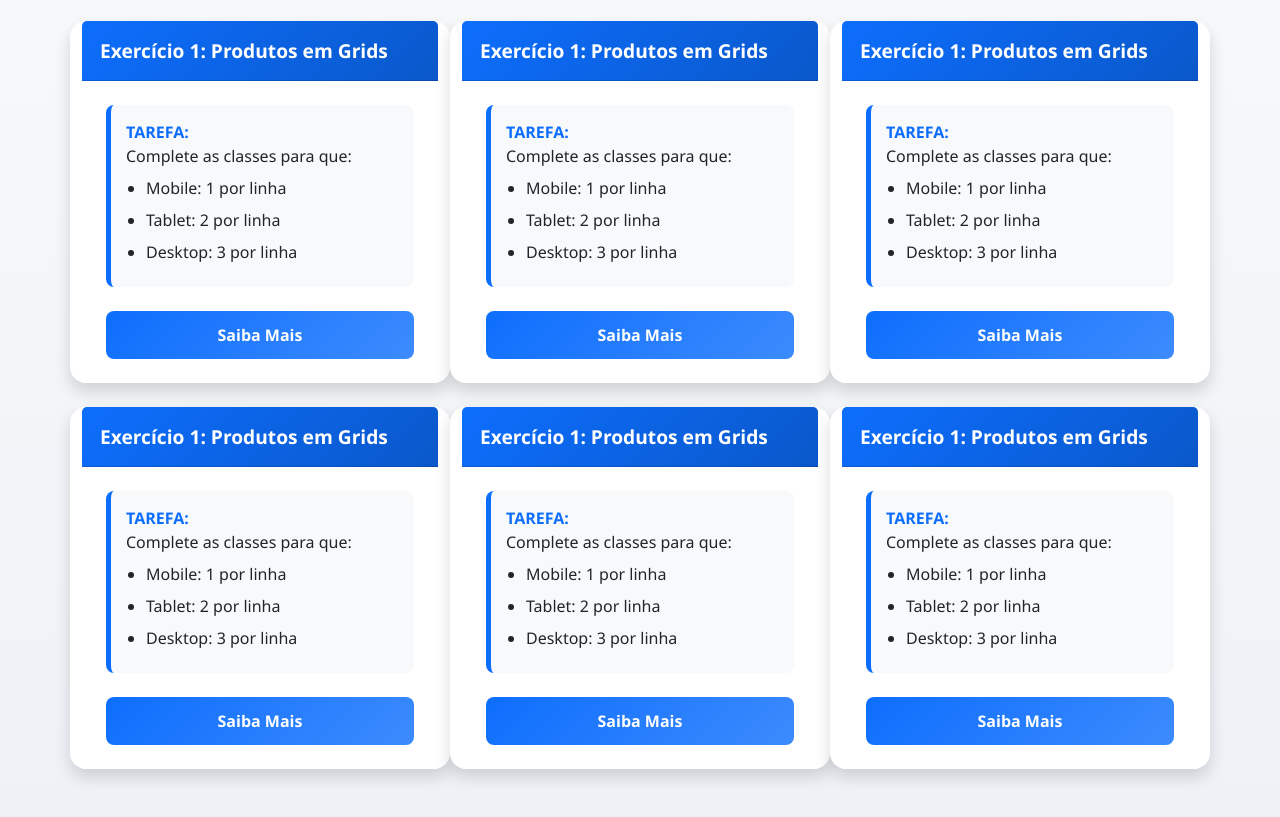
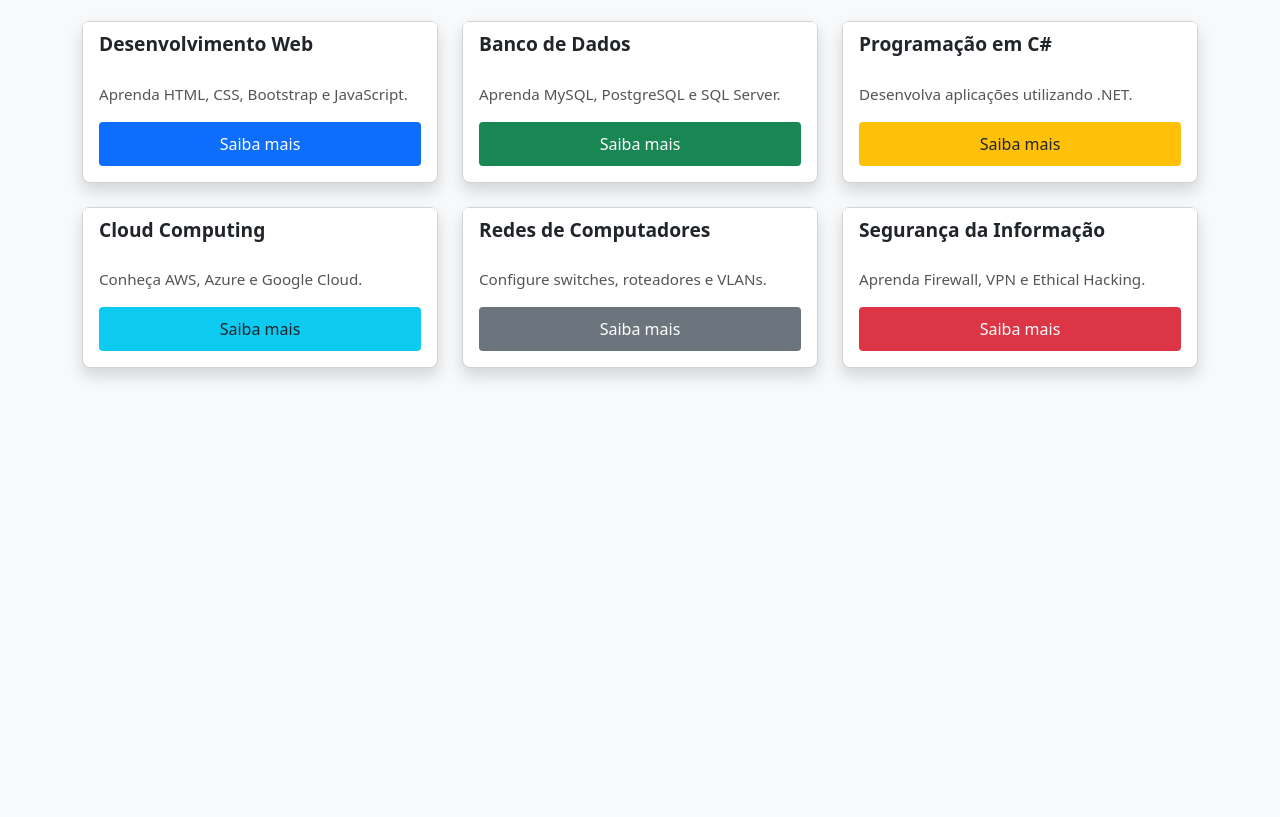
Before and after one commit to Guitorres109/Aulas-senai-4-semestre-2026, a plain HTML site: page 28-07/index.html in a window 1280 px wide. Shown: the part 115-932 px from the top of the page. After the commit the page ends 800 px from the top, so only its background shows below. Drawn offline with nearby package versions, Linux system fonts and the light colour scheme.

Commit message:
Primero commit

```diff
--- a/28-07/index.html
+++ b/28-07/index.html
@@ -3,143 +3,175 @@
 <head>
     <meta charset="UTF-8">
     <meta name="viewport" content="width=device-width, initial-scale=1.0">
-    <title>Exercício Bootstrap</title>
+    <title>Catálogo de Cursos SENAI</title>
+
     <link href="https://cdn.jsdelivr.net/npm/bootstrap@5.3.8/dist/css/bootstrap.min.css" rel="stylesheet">
-    <link rel="stylesheet" href="style.css">
+
+    <style>
+        body{
+            background:#f8f9fa;
+        }
+
+        h1{
+            margin-bottom:40px;
+            font-weight:500;
+        }
+
+        .card{
+            border-radius:8px;
+        }
+
+        .card-header{
+            background:#fff;
+            border-bottom:none;
+            font-size:1.2rem;
+            font-weight:600;
+        }
+
+        .card-body p{
+            color:#555;
+            font-size:.95rem;
+        }
+
+        .box{
+            padding:10px;
+            border-radius:4px;
+            cursor:pointer;
+            transition:.3s;
+            font-weight:500;
+        }
+
+        .box:hover{
+            filter:brightness(.9);
+        }
+    </style>
 </head>
 
-<body class="bg-light py-5">
-    <h1 class="text-center">Catalogo de Cursos Senai</h1>
-    <div class="container ">
+<body class="py-5">
+
+<div class="container">
+
+    <h1 class="text-center">Catálogo de Cursos SENAI</h1>
+
     <div class="row g-4">
 
-             <div class="card exercise shadow col-12 col-md-6 col-lg-4">
+        <!-- Desenvolvimento Web -->
+        <div class="col-12 col-md-6 col-lg-4">
+            <div class="card shadow h-100">
                 <div class="card-header">
-                     <h2 class="mb-0">Exercício 1: Produtos em Grids</h2>
+                    Desenvolvimento Web
                 </div>
-                 <div class="card-body">
-                     <div class="task mb-4">
-                         <strong>TAREFA:</strong>
-                         <p class="mb-2">Complete as classes para que:</p>
-                         <ul>
-                             <li>Mobile: 1 por linha</li>
-                             <li>Tablet: 2 por linha</li>
-                             <li>Desktop: 3 por linha</li>
-                         </ul>
-                     </div>
-                     <div class="row g-3">
-                         <div class="col-12 col-md-12 col-lg-12 text-center">
-                             <div class="box bg-primary text-white">Saiba Mais</div>
-                         </div>
-                     </div>
-                 </div>
-             </div>
-             <div class="card exercise shadow col-12 col-md-6 col-lg-4">
-                 <div class="card-header">
-                     <h2 class="mb-0">Exercício 1: Produtos em Grids</h2>
-                 </div>
-                 <div class="card-body">
-                     <div class="task mb-4">
-                         <strong>TAREFA:</strong>
-                         <p class="mb-2">Complete as classes para que:</p>
-                         <ul>
-                             <li>Mobile: 1 por linha</li>
-                             <li>Tablet: 2 por linha</li>
-                             <li>Desktop: 3 por linha</li>
-                         </ul>
-                     </div>
-                     <div class="row g-3">
-                         <div class="col-12 col-md-12 col-lg-12 text-center">
-                             <div class="box bg-primary text-white">Saiba Mais</div>
-                         </div>
-                     </div>
-                 </div>
-             </div>
-             <div class="card exercise shadow col-12 col-md-6 col-lg-4">
-                 <div class="card-header">
-                     <h2 class="mb-0">Exercício 1: Produtos em Grids</h2>
-                 </div>
-                 <div class="card-body">
-                     <div class="task mb-4">
-                         <strong>TAREFA:</strong>
-                         <p class="mb-2">Complete as classes para que:</p>
-                         <ul>
-                             <li>Mobile: 1 por linha</li>
-                             <li>Tablet: 2 por linha</li>
-                             <li>Desktop: 3 por linha</li>
-                         </ul>
-                     </div>
-                     <div class="row g-3">
-                         <div class="col-12 col-md-12 col-lg-12 text-center">
-                             <div class="box bg-primary text-white">Saiba Mais</div>
-                         </div>
-                     </div>
-                 </div>
-             </div>
-             <div class="card exercise shadow col-12 col-md-6 col-lg-4">
-                 <div class="card-header">
-                     <h2 class="mb-0">Exercício 1: Produtos em Grids</h2>
-                 </div>
-                 <div class="card-body">
-                     <div class="task mb-4">
-                         <strong>TAREFA:</strong>
-                         <p class="mb-2">Complete as classes para que:</p>
-                         <ul>
-                             <li>Mobile: 1 por linha</li>
-                             <li>Tablet: 2 por linha</li>
-                             <li>Desktop: 3 por linha</li>
-                         </ul>
-                     </div>
-                     <div class="row g-3">
-                         <div class="col-12 col-md-12 col-lg-12 text-center">
-                             <div class="box bg-primary text-white">Saiba Mais</div>
-                         </div>
-                     </div>
-                 </div>
-             </div>
-             <div class="card exercise shadow col-12 col-md-6 col-lg-4">
-                 <div class="card-header">
-                     <h2 class="mb-0">Exercício 1: Produtos em Grids</h2>
-                 </div>
-                 <div class="card-body">
-                     <div class="task mb-4">
-                         <strong>TAREFA:</strong>
-                         <p class="mb-2">Complete as classes para que:</p>
-                         <ul>
-                             <li>Mobile: 1 por linha</li>
-                             <li>Tablet: 2 por linha</li>
-                             <li>Desktop: 3 por linha</li>
-                         </ul>
-                     </div>
-                     <div class="row g-3">
-                         <div class="col-12 col-md-12 col-lg-12 text-center">
-                             <div class="box bg-primary text-white">Saiba Mais</div>
-                         </div>
-                     </div>
-                 </div>
-             </div>
-             <div class="card exercise shadow col-12 col-md-6 col-lg-4">
-                 <div class="card-header">
-                     <h2 class="mb-0">Exercício 1: Produtos em Grids</h2>
-                 </div>
-                 <div class="card-body">
-                     <div class="task mb-4">
-                         <strong>TAREFA:</strong>
-                         <p class="mb-2">Complete as classes para que:</p>
-                         <ul>
-                             <li>Mobile: 1 por linha</li>
-                             <li>Tablet: 2 por linha</li>
-                             <li>Desktop: 3 por linha</li>
-                         </ul>
-                     </div>
-                     <div class="row g-3">
-                         <div class="col-12 col-md-12 col-lg-12 text-center">
-                             <div class="box bg-primary text-white">Saiba Mais</div>
+
+                <div class="card-body d-flex flex-column">
+                    <p>Aprenda HTML, CSS, Bootstrap e JavaScript.</p>
+
+                    <div class="mt-auto">
+                        <div class="box bg-primary text-white text-center">
+                            Saiba mais
                         </div>
                     </div>
                 </div>
             </div>
         </div>
+
+        <!-- Banco de Dados -->
+        <div class="col-12 col-md-6 col-lg-4">
+            <div class="card shadow h-100">
+                <div class="card-header">
+                    Banco de Dados
                 </div>
+
+                <div class="card-body d-flex flex-column">
+                    <p>Aprenda MySQL, PostgreSQL e SQL Server.</p>
+
+                    <div class="mt-auto">
+                        <div class="box bg-success text-white text-center">
+                            Saiba mais
+                        </div>
+                    </div>
+                </div>
+            </div>
+        </div>
+
+        <!-- C# -->
+        <div class="col-12 col-md-6 col-lg-4">
+            <div class="card shadow h-100">
+                <div class="card-header">
+                    Programação em C#
+                </div>
+
+                <div class="card-body d-flex flex-column">
+                    <p>Desenvolva aplicações utilizando .NET.</p>
+
+                    <div class="mt-auto">
+                        <div class="box bg-warning text-dark text-center">
+                            Saiba mais
+                        </div>
+                    </div>
+                </div>
+            </div>
+        </div>
+
+        <!-- Cloud -->
+        <div class="col-12 col-md-6 col-lg-4">
+            <div class="card shadow h-100">
+                <div class="card-header">
+                    Cloud Computing
+                </div>
+
+                <div class="card-body d-flex flex-column">
+                    <p>Conheça AWS, Azure e Google Cloud.</p>
+
+                    <div class="mt-auto">
+                        <div class="box bg-info text-dark text-center">
+                            Saiba mais
+                        </div>
+                    </div>
+                </div>
+            </div>
+        </div>
+
+        <!-- Redes -->
+        <div class="col-12 col-md-6 col-lg-4">
+            <div class="card shadow h-100">
+                <div class="card-header">
+                    Redes de Computadores
+                </div>
+
+                <div class="card-body d-flex flex-column">
+                    <p>Configure switches, roteadores e VLANs.</p>
+
+                    <div class="mt-auto">
+                        <div class="box bg-secondary text-white text-center">
+                            Saiba mais
+                        </div>
+                    </div>
+                </div>
+            </div>
+        </div>
+
+        <!-- Segurança -->
+        <div class="col-12 col-md-6 col-lg-4">
+            <div class="card shadow h-100">
+                <div class="card-header">
+                    Segurança da Informação
+                </div>
+
+                <div class="card-body d-flex flex-column">
+                    <p>Aprenda Firewall, VPN e Ethical Hacking.</p>
+
+                    <div class="mt-auto">
+                        <div class="box bg-danger text-white text-center">
+                            Saiba mais
+                        </div>
+                    </div>
+                </div>
+            </div>
+        </div>
+
+    </div>
+
+</div>
+
 </body>
 </html>
```
Also changed, not shown: index.html (added, +118 -0 lines). Lines whose indentation alone changed are shown as unchanged.
